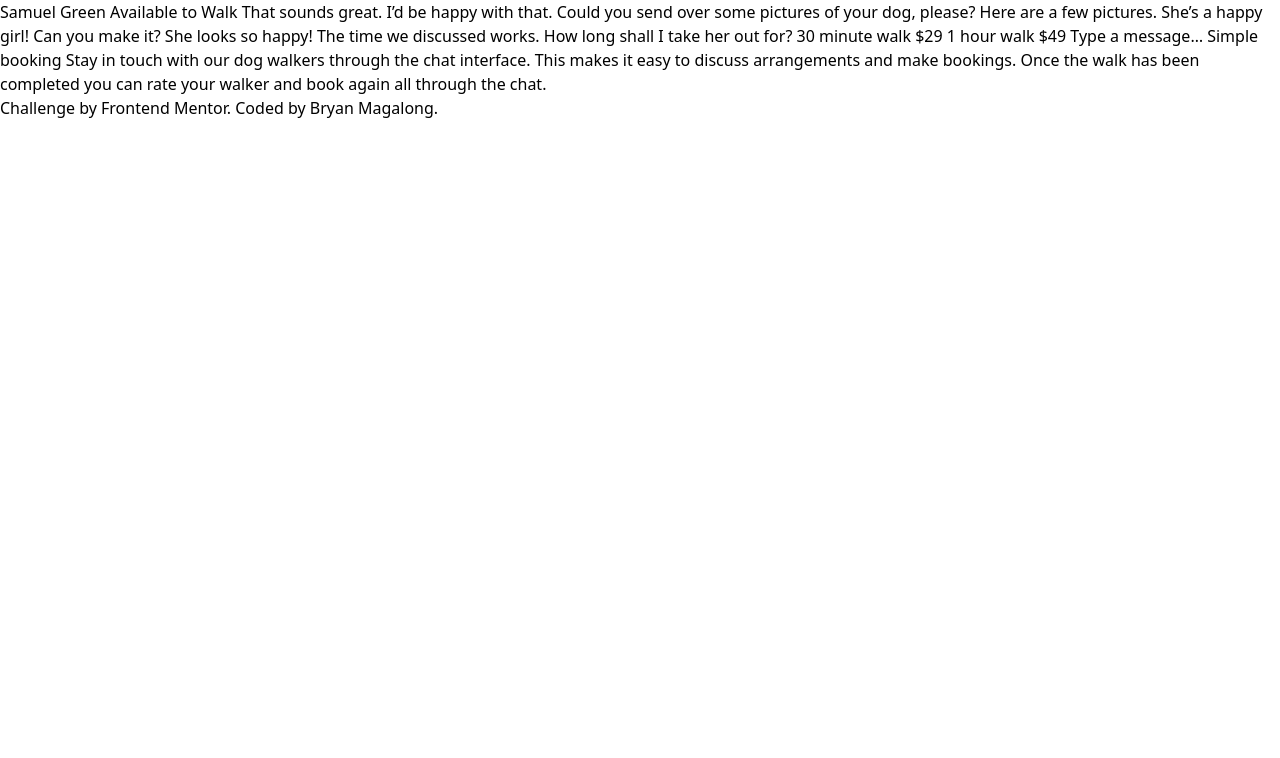
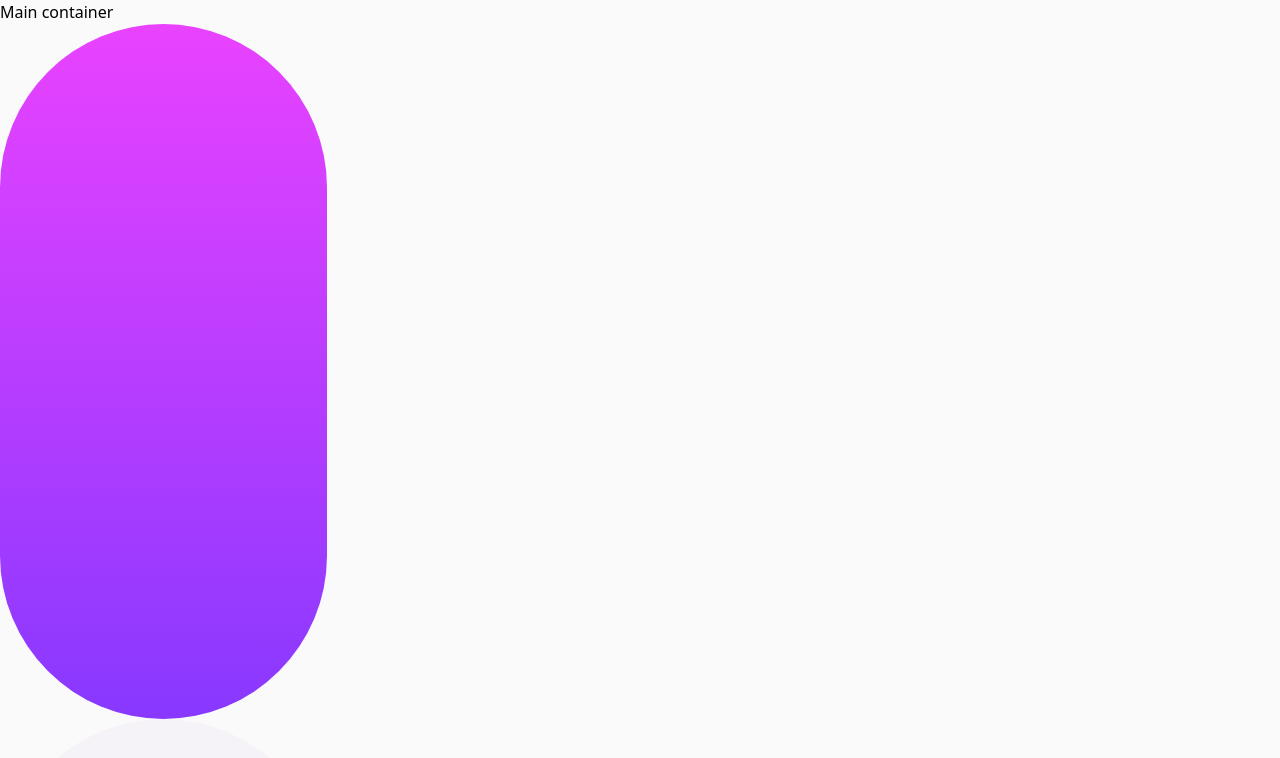
Before and after one commit to bryanmagalong/chat-app-css-react, a React (Create React App) app: page / in a window 1280 px wide. Shown: the top 758 px of the page. Built offline with nearby package versions, Linux system fonts and the light colour scheme.

Commit message:
chore: add main container and decorative divs

```diff
--- a/src/App.js
+++ b/src/App.js
@@ -2,21 +2,10 @@ import React from 'react';
 
 function App() {
   return (
-    <div className="App">
-      Samuel Green Available to Walk That sounds great. I’d be happy with that.
-      Could you send over some pictures of your dog, please? Here are a few
-      pictures. She’s a happy girl! Can you make it? She looks so happy! The
-      time we discussed works. How long shall I take her out for? 30 minute walk
-      $29 1 hour walk $49 Type a message… Simple booking Stay in touch with our
-      dog walkers through the chat interface. This makes it easy to discuss
-      arrangements and make bookings. Once the walk has been completed you can
-      rate your walker and book again all through the chat.
-      <div class="attribution">
-        Challenge by{' '}
-        <a href="https://www.frontendmentor.io?ref=challenge" target="_blank">
-          Frontend Mentor
-        </a>. Coded by <a href="#">Bryan Magalong</a>.
-      </div>
+    <div className="container bg-very-light-grayish">
+      Main container
+      <div className="decorative bg-gradient-to-t from-light-violet to-light-magenta" />
+      <div className="decorative bg-light-grayish-violet" />
     </div>
   );
 }
```
